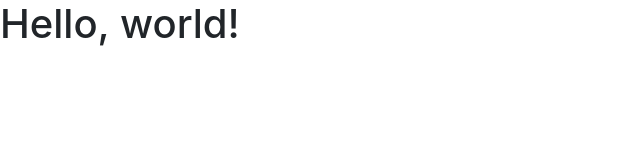
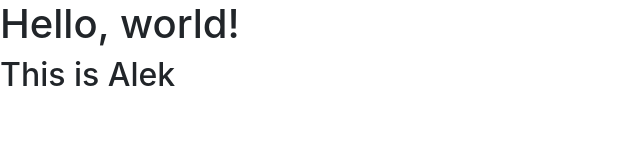
Before and after one commit to rizkisilham/rizkisilham.github.io, a plain HTML site: page index.html in a window 1280 px wide. Shown: the whole page, without its empty margins (0-640 px from the left). Drawn offline with nearby package versions, Linux system fonts and the light colour scheme.

Commit message:
index.html

```diff
--- a/index.html
+++ b/index.html
@@ -8,10 +8,11 @@
     <!-- Bootstrap CSS -->
     <link rel="stylesheet" href="https://cdn.jsdelivr.net/npm/bootstrap@4.4.1/dist/css/bootstrap.min.css" integrity="sha384-Vkoo8x4CGsO3+Hhxv8T/Q5PaXtkKtu6ug5TOeNV6gBiFeWPGFN9MuhOf23Q9Ifjh" crossorigin="anonymous">
 
-    <title>Hello, world!</title>
+    <title>Lexy is in the House</title>
   </head>
   <body>
     <h1>Hello, world!</h1>
+    <h2>This is Alek</h2>
 
     <!-- Optional JavaScript -->
     <!-- jQuery first, then Popper.js, then Bootstrap JS -->
```
